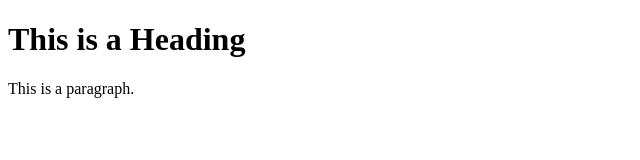
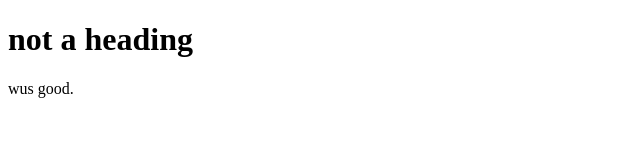
Before and after one commit to ansleysharp/ansleysharp, a plain HTML site: page index.html in a window 1280 px wide. Shown: the whole page, without its empty margins (0-640 px from the left). Drawn offline with Linux system fonts and the light colour scheme.

Commit message:
changed heading and body

```diff
--- a/index.html
+++ b/index.html
@@ -5,8 +5,8 @@
 </head>
 <body>
 
-<h1>This is a Heading</h1>
-<p>This is a paragraph.</p>
+<h1>not a heading</h1>
+<p>wus good.</p>
 
 </body>
 </html>
```
